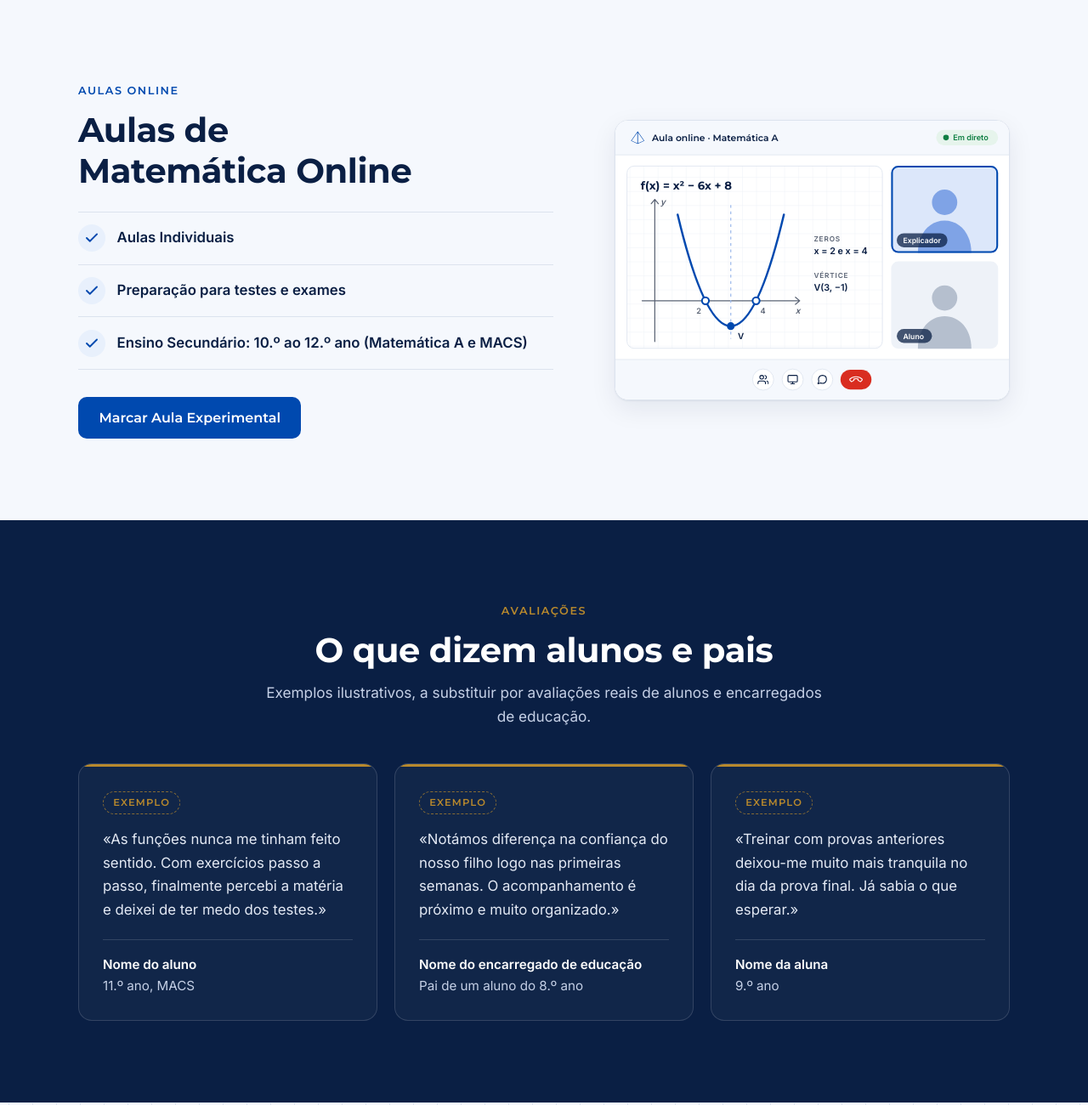
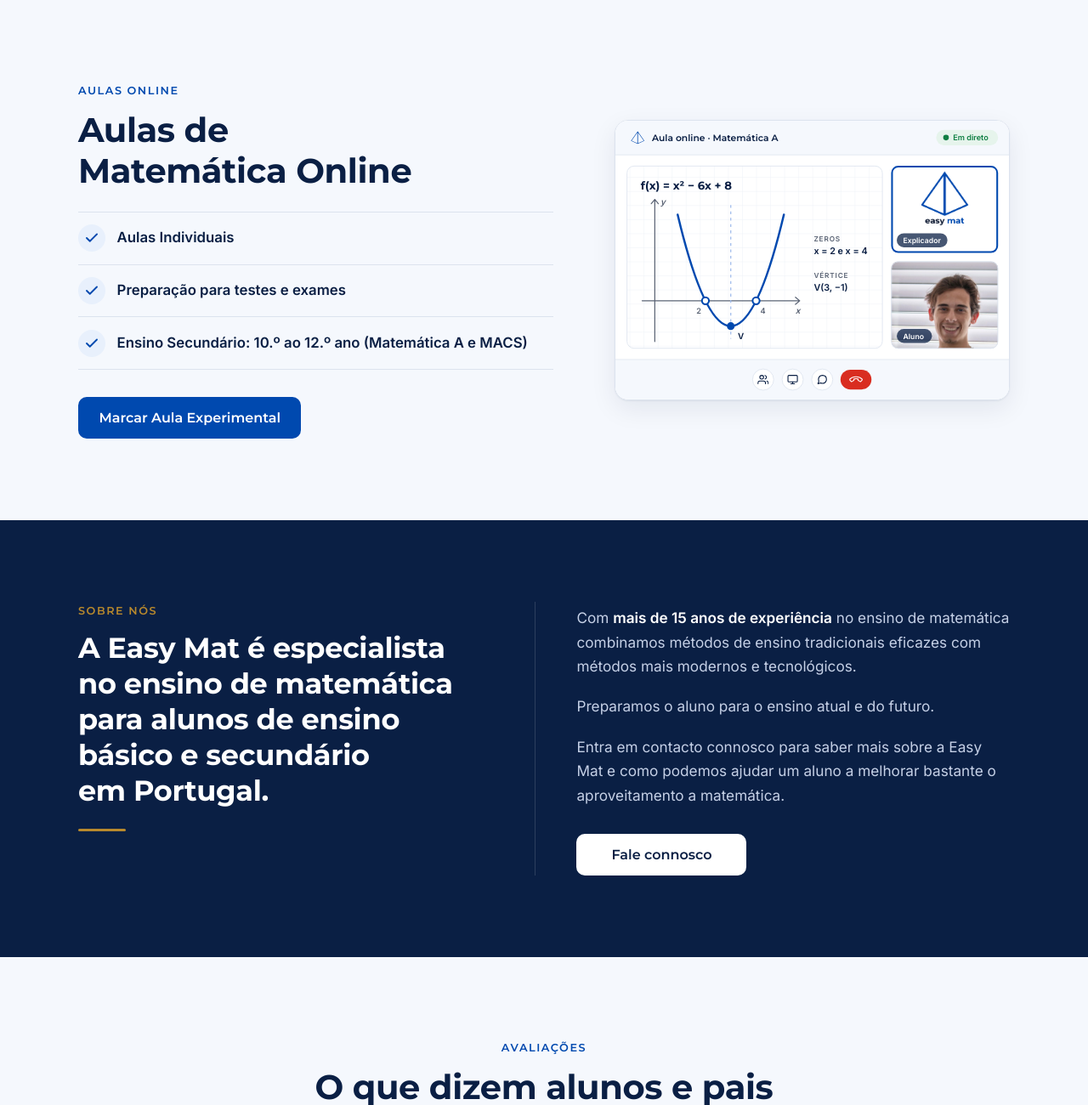
Before and after one commit to tagoncalveswish/Projeto-EM, a plain HTML site: page Testes Site/index.html in a window 1280 px wide. Shown: the part 1500-2800 px from the top of the page at 85% size. Drawn offline with Linux system fonts and the light colour scheme.

Commit message:
Logótipo e foto de aluno na aula online, nome easy mat no topo, novo separador Sobre Nós, Avaliações com palete clara e atualizar mockup da versão atual

```diff
--- a/Testes Site/css/style.css
+++ b/Testes Site/css/style.css
@@ -10,7 +10,7 @@
   --azul: #0049AF;          /* Azul easy mat: botões, links e destaques */
   --azul-escuro: #003C91;   /* Azul dos botões ao passar o rato */
   --azul-medio: #3D7BE0;    /* Ícones sobre fundo escuro */
-  --noite: #0A1F44;         /* Azul-noite: títulos, secção de avaliações e rodapé */
+  --noite: #0A1F44;         /* Azul-noite: títulos, secção Sobre Nós e rodapé */
   --grafite: #1A1F2B;       /* Texto principal */
   --ardosia: #5B6475;       /* Texto secundário */
   --giz: #E8F0FC;           /* Fundos suaves (ícones, destaques) */
@@ -231,6 +231,19 @@ a:hover {
   color: var(--azul-escuro);
 }
 
+/* Botão branco, para fundos azul-noite */
+.botao--claro {
+  background: var(--branco);
+  border-color: var(--branco);
+  color: var(--noite);
+}
+
+.botao--claro:hover {
+  background: var(--giz);
+  border-color: var(--giz);
+  color: var(--noite);
+}
+
 .botao--pequeno {
   min-height: 40px;
   padding: 0.5rem 0.9rem;
@@ -262,19 +275,44 @@ a:hover {
   display: flex;
   flex-wrap: wrap;
   align-items: center;
-  gap: 0.75rem;
+  gap: 0.5rem;
   min-height: var(--altura-cabecalho);
 }
 
+/* Símbolo da pirâmide e, à direita, o nome "easy mat" do logótipo
+   (um pouco mais pequenos nos telemóveis estreitos, para tudo caber numa linha) */
 .marca {
   display: inline-flex;
   align-items: center;
+  gap: 0.5rem;
   margin-right: auto;
   padding: 2px;
 }
 
-.marca img {
-  width: 40px;
+.marca__simbolo {
+  width: 36px;
+}
+
+.marca__nome {
+  width: 80px;
+}
+
+@media (min-width: 400px) {
+  .cabecalho__barra {
+    gap: 0.75rem;
+  }
+
+  .marca {
+    gap: 0.6rem;
+  }
+
+  .marca__simbolo {
+    width: 40px;
+  }
+
+  .marca__nome {
+    width: 108px;
+  }
 }
 
 /* Sem JavaScript, o menu aparece numa linha por baixo do símbolo */
@@ -379,13 +417,15 @@ a:hover {
   transform: translateY(-7px) rotate(-45deg);
 }
 
-@media (max-width: 339px) {
+@media (max-width: 359px) {
   .cabecalho__cta {
     display: none;
   }
 }
 
-@media (min-width: 960px) {
+/* O menu completo só aparece a partir de 1100 px: com o nome "easy mat" e 6 separadores,
+   abaixo disso não cabe numa linha e fica o menu "hambúrguer" */
+@media (min-width: 1100px) {
   .navegacao,
   .js .navegacao {
     display: block;
@@ -780,8 +820,73 @@ a:hover {
   }
 }
 
-/* ---------- 4. Avaliações ---------- */
-/* Secção azul-noite com acentos dourados: cartões translúcidos com uma linha dourada no topo */
+/* ---------- 4. Sobre Nós ---------- */
+/* Secção azul-noite com acentos dourados: título à esquerda e texto à direita no computador */
+.sobre__grelha {
+  display: grid;
+  gap: 2rem;
+}
+
+.sobre__titulo h2 {
+  margin: 0;
+  font-size: clamp(1.5rem, 1.2rem + 1.4vw, 2.1rem);
+  line-height: 1.25;
+}
+
+/* Traço dourado por baixo do título */
+.sobre__titulo h2::after {
+  content: "";
+  display: block;
+  width: 56px;
+  height: 3px;
+  margin-top: 1.5rem;
+  border-radius: 2px;
+  background: var(--dourado);
+}
+
+.sobre__texto p {
+  margin-bottom: 1.1em;
+  font-size: 1.075rem;
+  text-wrap: pretty;
+}
+
+.sobre__texto strong {
+  font-weight: 600;
+  color: var(--branco);
+}
+
+.sobre__texto .botao {
+  width: 100%;
+  margin-top: 0.75rem;
+}
+
+@media (min-width: 560px) {
+  .sobre__texto .botao {
+    width: auto;
+    min-width: 200px;
+  }
+}
+
+@media (min-width: 960px) {
+  .sobre__grelha {
+    grid-template-columns: minmax(0, 5fr) minmax(0, 6fr);
+    gap: 4.5rem;
+    align-items: start;
+  }
+
+  /* Linha vertical discreta a separar o título do texto */
+  .sobre__texto {
+    padding-left: 3rem;
+    border-left: 1px solid rgba(255, 255, 255, 0.14);
+  }
+
+  .sobre__texto p:first-child {
+    margin-top: 0.35rem;
+  }
+}
+
+/* ---------- 5. Avaliações ---------- */
+/* Fundo azul-claro, como nas Aulas Online: cartões brancos com uma linha azul no topo */
 .testemunho {
   position: relative;
   display: flex;
@@ -789,12 +894,13 @@ a:hover {
   margin: 0;
   padding: 1.75rem 1.5rem 1.5rem;
   overflow: hidden;
-  background: rgba(255, 255, 255, 0.03);
-  border: 1px solid rgba(255, 255, 255, 0.14);
+  background: var(--branco);
+  border: 1px solid var(--linha);
   border-radius: var(--raio);
+  box-shadow: var(--sombra);
 }
 
-/* Linha fina dourada: o acento de prestígio da marca */
+/* Linha fina azul no topo de cada cartão */
 .testemunho::before {
   content: "";
   position: absolute;
@@ -802,16 +908,16 @@ a:hover {
   left: 0;
   right: 0;
   height: 3px;
-  background: var(--dourado);
+  background: var(--azul);
 }
 
 .testemunho__exemplo {
   align-self: flex-start;
   margin-bottom: 1rem;
   padding: 0.2rem 0.7rem;
-  border: 1px dashed rgba(184, 137, 45, 0.7);
+  border: 1px dashed var(--contorno-campo);
   border-radius: 999px;
-  color: var(--dourado);
+  color: var(--ardosia);
   font-family: var(--f-titulos);
   font-size: 0.72rem;
   font-weight: 600;
@@ -822,7 +928,7 @@ a:hover {
 .testemunho blockquote {
   margin: 0 0 1.25rem;
   font-size: 1.05rem;
-  color: #E3E9F4;
+  color: var(--grafite);
 }
 
 .testemunho blockquote p {
@@ -834,16 +940,16 @@ a:hover {
   flex-direction: column;
   margin-top: auto;
   padding-top: 1rem;
-  border-top: 1px solid rgba(255, 255, 255, 0.14);
+  border-top: 1px solid var(--linha);
   font-size: 0.95rem;
 }
 
 .testemunho__autor strong {
-  color: var(--branco);
+  color: var(--noite);
 }
 
 .testemunho__autor span {
-  color: var(--texto-escuro);
+  color: var(--ardosia);
 }
 
 @media (min-width: 768px) {
@@ -852,7 +958,7 @@ a:hover {
   }
 }
 
-/* ---------- 5. Contacto ---------- */
+/* ---------- 6. Contacto ---------- */
 /* Uma só coluna, ao centro: o formulário e, por baixo, os contactos diretos */
 .contacto {
   display: grid;
--- a/Testes Site/index.html
+++ b/Testes Site/index.html
@@ -92,8 +92,9 @@
   <header class="cabecalho">
     <div class="contentor cabecalho__barra">
       <a class="marca" href="#inicio">
-        <!-- Símbolo da marca (img/simbolo.svg) -->
-        <img src="img/simbolo.svg" alt="easy mat — início" width="43" height="40">
+        <!-- Símbolo da marca (img/simbolo.svg) e, à direita, o nome "easy mat" do logótipo (img/nome.svg) -->
+        <img class="marca__simbolo" src="img/simbolo.svg" alt="easy mat — início" width="43" height="40">
+        <img class="marca__nome" src="img/nome.svg" alt="" width="435" height="84">
       </a>
 
       <nav class="navegacao" aria-label="Menu principal">
@@ -101,6 +102,7 @@
           <li><a href="#inicio">Início</a></li>
           <li><a href="#aulas-presenciais">Aulas Presenciais</a></li>
           <li><a href="#aulas-online">Aulas Online</a></li>
+          <li><a href="#sobre-nos">Sobre Nós</a></li>
           <li><a href="#avaliacoes">Avaliações</a></li>
           <li><a href="#contacto">Contacto</a></li>
         </ul>
@@ -185,14 +187,20 @@
 
         <figure class="aulas__imagem aulas__imagem--ilustracao">
           <!-- Ilustração de uma aula online, desenhada aqui mesmo (não é preciso editar).
-               Para pôr uma fotografia no lugar dela, guardar a foto em img/, apagar todo o bloco <svg> … </svg>
+               Usa duas imagens da pasta img/: o logótipo (img/logo.png) no vídeo do explicador e
+               a fotografia img/aulas-online-aluno.jpg no vídeo do aluno (608 × 496 px).
+               Fotografia do aluno: João Valverde, no Pexels (licença gratuita, pexels.com/photo/14466702).
+               Para pôr uma fotografia no lugar da ilustração toda, guardar a foto em img/, apagar todo o bloco <svg> … </svg>
                e escrever no lugar dele, por exemplo:
                <img src="img/aulas-online.jpg" alt="Descrição da fotografia" width="1200" height="850" loading="lazy"> -->
-          <svg viewBox="0 0 560 396" width="560" height="396" role="img" aria-label="Ilustração de uma aula online: quadro partilhado com o gráfico de uma função e o vídeo do explicador e do aluno">
+          <svg viewBox="0 0 560 396" width="560" height="396" role="img" aria-label="Ilustração de uma aula online: quadro partilhado com o gráfico de uma função, o vídeo do explicador com o logótipo da easy mat e o vídeo de um aluno a sorrir para a câmara">
             <defs>
               <pattern id="quadricula-online" width="20" height="20" patternUnits="userSpaceOnUse">
                 <path d="M20 0H0V20" fill="none" stroke="#E8EEF6"/>
               </pattern>
+              <clipPath id="video-aluno">
+                <rect x="392" y="200" width="152" height="124" rx="10"/>
+              </clipPath>
             </defs>
 
             <!-- Janela da videochamada -->
@@ -236,14 +244,13 @@
               <text x="282" y="242" font-size="13">V(3, −1)</text>
             </g>
 
-            <!-- Vídeos do explicador (a falar) e do aluno -->
-            <rect x="392" y="64" width="152" height="124" rx="10" fill="#DCE7FA"/>
-            <circle cx="468" cy="116" r="18" fill="#7FA3E6"/>
-            <path d="M430 188c0-28 17-46 38-46s38 18 38 46z" fill="#7FA3E6"/>
+            <!-- Vídeos do explicador (a falar, com o logótipo da easy mat em fundo branco) e do aluno (fotografia) -->
+            <rect x="392" y="64" width="152" height="124" rx="10" fill="#FFFFFF"/>
+            <image href="img/logo.png" x="434" y="72" width="68" height="77" preserveAspectRatio="xMidYMid meet"/>
             <rect x="393.25" y="65.25" width="149.5" height="121.5" rx="8.75" fill="none" stroke="#0049AF" stroke-width="2.5"/>
             <rect x="392" y="200" width="152" height="124" rx="10" fill="#EEF2F8"/>
-            <circle cx="468" cy="252" r="18" fill="#B5BFCE"/>
-            <path d="M430 324c0-28 17-46 38-46s38 18 38 46z" fill="#B5BFCE"/>
+            <image href="img/aulas-online-aluno.jpg" x="392" y="200" width="152" height="124" preserveAspectRatio="xMidYMid slice" clip-path="url(#video-aluno)"/>
+            <rect x="392.5" y="200.5" width="151" height="123" rx="9.5" fill="none" stroke="#DCE3EE"/>
             <g font-family="Inter, sans-serif" font-size="10.5" font-weight="600" fill="#FFFFFF">
               <rect x="400" y="160" width="72" height="20" rx="10" fill="#0A1F44" fill-opacity="0.75"/>
               <text x="409" y="174">Explicador</text>
@@ -269,8 +276,26 @@
       </div>
     </section>
 
-    <!-- ===================== 4. AVALIAÇÕES ===================== -->
-    <section class="seccao seccao--escura" id="avaliacoes" aria-labelledby="avaliacoes-titulo">
+    <!-- ===================== 4. SOBRE NÓS ===================== -->
+    <section class="seccao seccao--escura" id="sobre-nos" aria-labelledby="sobre-titulo">
+      <div class="contentor sobre__grelha">
+        <!-- EDITAR: textos da secção Sobre Nós -->
+        <div class="sobre__titulo">
+          <p class="sobretitulo">Sobre Nós</p>
+          <h2 id="sobre-titulo">A Easy Mat é especialista no ensino de matemática para alunos de ensino básico e secundário em Portugal.</h2>
+        </div>
+
+        <div class="sobre__texto">
+          <p>Com <strong>mais de 15 anos de experiência</strong> no ensino de matemática combinamos métodos de ensino tradicionais eficazes com métodos mais modernos e tecnológicos.</p>
+          <p>Preparamos o aluno para o ensino atual e do futuro.</p>
+          <p>Entra em contacto connosco para saber mais sobre a Easy Mat e como podemos ajudar um aluno a melhorar bastante o aproveitamento a matemática.</p>
+          <a class="botao botao--claro" href="#contacto">Fale connosco</a>
+        </div>
+      </div>
+    </section>
+
+    <!-- ===================== 5. AVALIAÇÕES ===================== -->
+    <section class="seccao seccao--clara" id="avaliacoes" aria-labelledby="avaliacoes-titulo">
       <div class="contentor">
         <header class="seccao__cabecalho">
           <p class="sobretitulo">Avaliações</p>
@@ -309,7 +334,7 @@
       </div>
     </section>
 
-    <!-- ===================== 5. CONTACTO ===================== -->
+    <!-- ===================== 6. CONTACTO ===================== -->
     <section class="seccao seccao--quadriculado" id="contacto" aria-labelledby="contacto-titulo">
       <div class="contentor">
         <header class="seccao__cabecalho">
@@ -422,6 +447,7 @@
         <ul class="rodape__lista">
           <li><a href="#aulas-presenciais">Aulas presenciais</a></li>
           <li><a href="#aulas-online">Aulas online</a></li>
+          <li><a href="#sobre-nos">Sobre nós</a></li>
           <li><a href="#contacto">Contacto</a></li>
         </ul>
       </nav>
--- a/Testes Site/js/main.js
+++ b/Testes Site/js/main.js
@@ -48,8 +48,8 @@
       }
     });
 
-    // Fecha se o ecrã passar a ter largura de computador
-    var ecraLargo = window.matchMedia('(min-width: 960px)');
+    // Fecha se o ecrã passar a ter largura de computador (a mesma do menu completo no style.css)
+    var ecraLargo = window.matchMedia('(min-width: 1100px)');
     var aoMudarLargura = function (consulta) {
       if (consulta.matches) {
         definirMenu(false);
```
Also changed, not shown: Testes Site/img/aulas-online-aluno.jpg (added), Testes Site/img/nome.svg (added), 2 other files.
